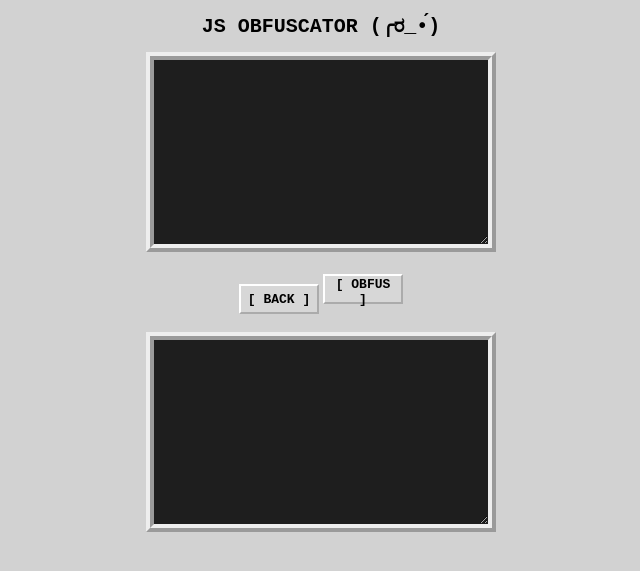
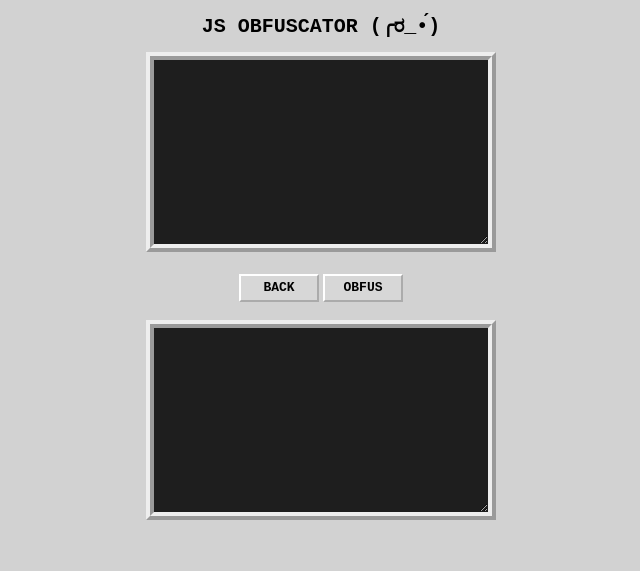
Before and after one commit to 99ndd9/blog, a Jekyll site: the page tools/js/index.html, which Jekyll copies as it is, in a window 1280 px wide. Shown: the top 571 px of the page, without its empty margins (319-959 px from the left). Built offline with Jekyll 4.4.1, drawn with Linux system fonts in a browser that asks for light colours.

Commit message:
Update index.html

```diff
--- a/tools/js/index.html
+++ b/tools/js/index.html
@@ -29,7 +29,7 @@ button {
     font-family: monospace;
     text-align: center;
     justify-content: center;
-    height: 30px;
+    height: 28px;
     font-size: 13px;
     font-weight: bold;
     border-color: #fff;
@@ -54,7 +54,7 @@ h2 {
     <body align="center">
         <h1>JS Obfuscator (╭ರ_•́)</h1>
         <textarea id="input"></textarea>
-        <br /><br /><button onclick="window.location.href='//99ndd9.github.io/blog'">[ Back ]</button>&nbsp;<button id="go">[ Obfus ]</button><br /><br />
+        <br /><br /><button onclick="window.location.href='//99ndd9.github.io/blog'">Back</button>&nbsp;<button id="go">Obfus</button><br /><br />
         <textarea id='output' readonly></textarea>
         <!-- JS -->
         <script>
```
